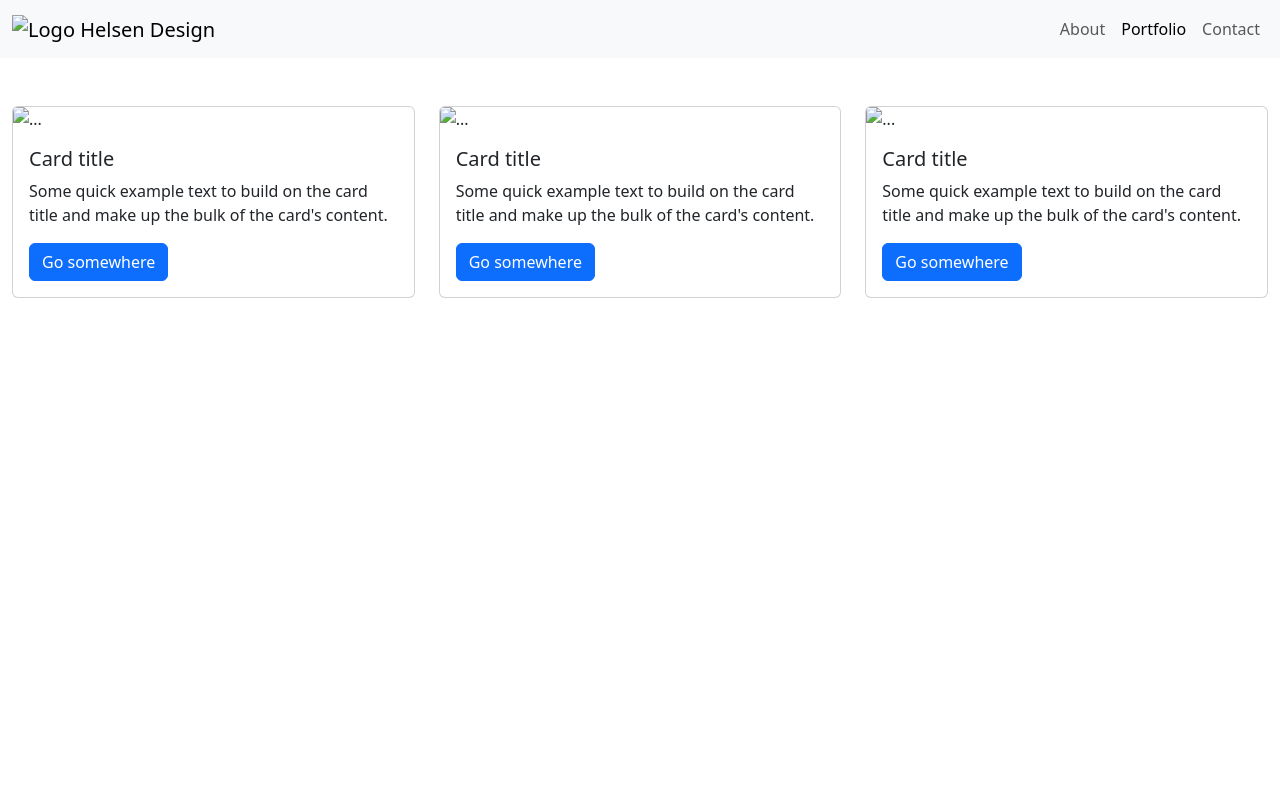
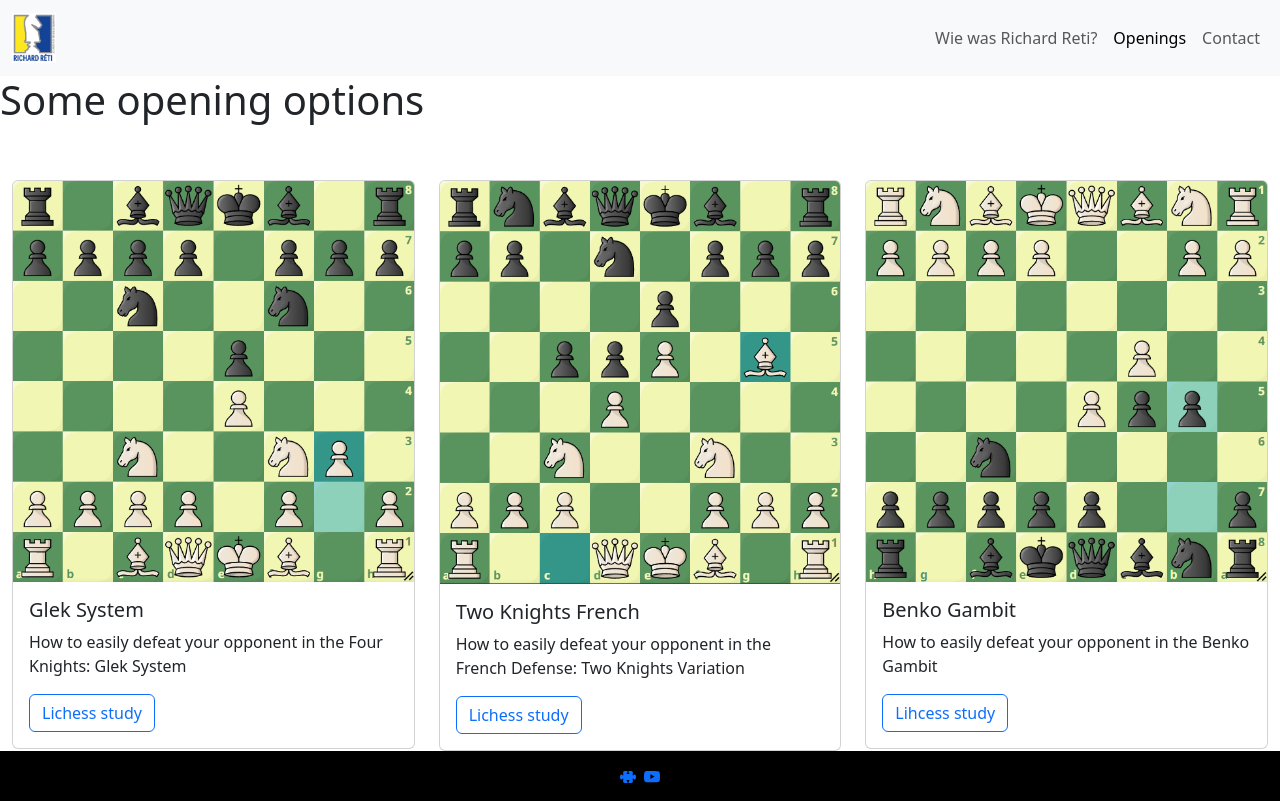
Before and after one commit to Justin0ks/website, a plain HTML site: page Labo Bootstrap/portfolio.html in a window 1280 px wide. Drawn offline with nearby package versions, Linux system fonts and the light colour scheme.

Commit message:
Update portfolio.html

```diff
--- a/Labo Bootstrap/portfolio.html
+++ b/Labo Bootstrap/portfolio.html
@@ -3,16 +3,17 @@
 <head>
     <meta charset="UTF-8">
     <meta name="viewport" content="width=device-width, initial-scale=1.0">
-    <title>Helsen Design Portfolio</title>
+    <title>Richard Reti Openings</title>
 
     <link href="https://cdn.jsdelivr.net/npm/bootstrap@5.3.5/dist/css/bootstrap.min.css" rel="stylesheet" integrity="sha384-SgOJa3DmI69IUzQ2PVdRZhwQ+dy64/BUtbMJw1MZ8t5HZApcHrRKUc4W0kG879m7" crossorigin="anonymous">
+    <link rel="stylesheet" href="./stylesheet.css">
 </head>
 <body>
     <nav class="navbar navbar-expand-lg bg-body-tertiary">
         <div class="container-fluid">
           <a class="navbar-brand" href="./index.html">
 
-            <img src="./Afbeeldingen/nicky-helsen-title.svg" height=50px alt="Logo Helsen Design">
+            <img src="./Afbeeldingen/richardreti.PNG" height=50px alt="Logo Chess & Co.">
 
           </a>
           <button class="navbar-toggler" type="button" data-bs-toggle="collapse" data-bs-target="#navbarSupportedContent" aria-controls="navbarSupportedContent" aria-expanded="false" aria-label="Toggle navigation">
@@ -21,10 +22,10 @@
           <div class="collapse navbar-collapse" id="navbarSupportedContent">
             <ul class="navbar-nav ms-auto mb-2 mb-lg-0 text-center">
               <li class="nav-item">
-                <a class="nav-link"  href="./about.html">About</a>
+                <a class="nav-link"  href="./about.html">Wie was Richard Reti?</a>
               </li>
               <li class="nav-item">
-                <a class="nav-link active" aria-current="page" href="./portfolio.html">Portfolio</a>
+                <a class="nav-link active" aria-current="page" href="./portfolio.html">Openings</a>
               </li>
               <li class="nav-item">
                 <a class="nav-link" href="./contact.html">Contact</a>
@@ -33,43 +34,75 @@
           </div>
         </div>
       </nav>
+
+      <div class="port">
+        <h1>
+          Some opening options
+        </h1>
+      </div>
     <main>
       <div class="container-fluid mt-5">
           <div class="row">
               <div class="col-12 col-md-6 col-lg-4">
                   <div class="card">
-                      <img src="..." class="card-img-top" alt="...">
+                      <img src="Afbeeldingen/gleksystem.PNG" class="card-img-top" alt="The start of the Glek system">
                       <div class="card-body">
-                        <h5 class="card-title">Card title</h5>
-                        <p class="card-text">Some quick example text to build on the card title and make up the bulk of the card's content.</p>
-                        <a href="#" class="btn btn-primary">Go somewhere</a>
+                        <h5 class="card-title">Glek System</h5>
+                        <p class="card-text">How to easily defeat your opponent in the Four Knights: Glek System</p>
+                        <a href="#" class="btn btn-outline-primary">Lichess study</a>
                       </div>
                     </div>
               </div>
 
               <div class="col-12 col-md-6 col-lg-4">
                   <div class="card">
-                      <img src="..." class="card-img-top" alt="...">
+                      <img src="Afbeeldingen/frenchsystem.PNG" class="card-img-top" alt="The board after 6.Bg5 in the Two Knights French">
                       <div class="card-body">
-                        <h5 class="card-title">Card title</h5>
-                        <p class="card-text">Some quick example text to build on the card title and make up the bulk of the card's content.</p>
-                        <a href="#" class="btn btn-primary">Go somewhere</a>
+                        <h5 class="card-title">Two Knights French</h5>
+                        <p class="card-text">How to easily defeat your opponent in the French Defense: Two Knights Variation</p>
+                        <a href="#" class="btn btn-outline-primary">Lichess study</a>
                       </div>
                     </div>
               </div>
 
               <div class="col-12 col-md-6 col-lg-4">
                   <div class="card">
-                      <img src="..." class="card-img-top" alt="...">
+                      <img src="Afbeeldingen/benkogambit.PNG" class="card-img-top" alt="The start of the Benko Gambit">
                       <div class="card-body">
-                        <h5 class="card-title">Card title</h5>
-                        <p class="card-text">Some quick example text to build on the card title and make up the bulk of the card's content.</p>
-                        <a href="#" class="btn btn-primary">Go somewhere</a>
+                        <h5 class="card-title">Benko Gambit</h5>
+                        <p class="card-text">How to easily defeat your opponent in the Benko Gambit
+                        </p>
+                        <a href="#" class="btn btn-outline-primary">Lihcess study</a>
                       </div>
                     </div>
               </div>
           </div>
       </div>
+      <footer>
+
+        <div class="color-footer d-flex justify-content-center align-items-center">
+
+          <a href="https://lichess.org/en/training">
+
+            <svg xmlns="http://www.w3.org/2000/svg" width="16" height="16" fill="currentColor" class="bibi-puzzle-fill me-2" viewBox="0 0 16 16">
+              <path d="M3.112 3.645A1.5 1.5 0 0 1 4.605 2H7a.5.5 0 0 1 .5.5v.382c0 .696-.497 1.182-.872 1.469a.5.5 0 0 0-.115.118l-.012.025L6.5 4.5v.003l.003.01q.005.015.036.053a.9.9 0 0 0 .27.194C7.09 4.9 7.51 5 8 5c.492 0 .912-.1 1.19-.24a.9.9 0 0 0 .271-.194.2.2 0 0 0 .036-.054l.003-.01v-.008l-.012-.025a.5.5 0 0 0-.115-.118c-.375-.287-.872-.773-.872-1.469V2.5A.5.5 0 0 1 9 2h2.395a1.5 1.5 0 0 1 1.493 1.645L12.645 6.5h.237c.195 0 .42-.147.675-.48.21-.274.528-.52.943-.52.568 0 .947.447 1.154.862C15.877 6.807 16 7.387 16 8s-.123 1.193-.346 1.638c-.207.415-.586.862-1.154.862-.415 0-.733-.246-.943-.52-.255-.333-.48-.48-.675-.48h-.237l.243 2.855A1.5 1.5 0 0 1 11.395 14H9a.5.5 0 0 1-.5-.5v-.382c0-.696.497-1.182.872-1.469a.5.5 0 0 0 .115-.118l.012-.025.001-.006v-.003l-.003-.01a.2.2 0 0 0-.036-.053.9.9 0 0 0-.27-.194C8.91 11.1 8.49 11 8 11s-.912.1-1.19.24a.9.9 0 0 0-.271.194.2.2 0 0 0-.036.054l-.003.01v.002l.001.006.012.025c.016.027.05.068.115.118.375.287.872.773.872 1.469v.382a.5.5 0 0 1-.5.5H4.605a1.5 1.5 0 0 1-1.493-1.645L3.356 9.5h-.238c-.195 0-.42.147-.675.48-.21.274-.528.52-.943.52-.568 0-.947-.447-1.154-.862C.123 9.193 0 8.613 0 8s.123-1.193.346-1.638C.553 5.947.932 5.5 1.5 5.5c.415 0 .733.246.943.52.255.333.48.48.675.48h.238z"/>
+            </svg>
+
+
+        </a>
+          <a href="https://www.youtube.com/@chess">
+
+            <svg xmlns="http://www.w3.org/2000/svg" width="16" height="16" fill="currentColor" class="bibi-youtube" viewBox="0 0 16 16">
+              <path d="M8.051 1.999h.089c.822.003 4.987.033 6.11.335a2.01 2.01 0 0 1 1.415 1.42c.101.38.172.883.22 1.402l.01.104.022.26.008.104c.065.914.073 1.77.074 1.957v.075c-.001.194-.01 1.108-.082 2.06l-.008.105-.009.104c-.05.572-.124 1.14-.235 1.558a2.01 2.01 0 0 1-1.415 1.42c-1.16.312-5.569.334-6.18.335h-.142c-.309 0-1.587-.006-2.927-.052l-.17-.006-.087-.004-.171-.007-.171-.007c-1.11-.049-2.167-.128-2.654-.26a2.01 2.01 0 0 1-1.415-1.419c-.111-.417-.185-.986-.235-1.558L.09 9.82l-.008-.104A31 31 0 0 1 0 7.68v-.123c.002-.215.01-.958.064-1.778l.007-.103.003-.052.008-.104.022-.26.01-.104c.048-.519.119-1.023.22-1.402a2.01 2.01 0 0 1 1.415-1.42c.487-.13 1.544-.21 2.654-.26l.17-.007.172-.006.086-.003.171-.007A100 100 0 0 1 7.858 2zM6.4 5.209v4.818l4.157-2.408z"/>
+
+            </svg>
+
+
+          </a>
+
+
+        </div>
+      </footer>
     </main>
 
 
```
